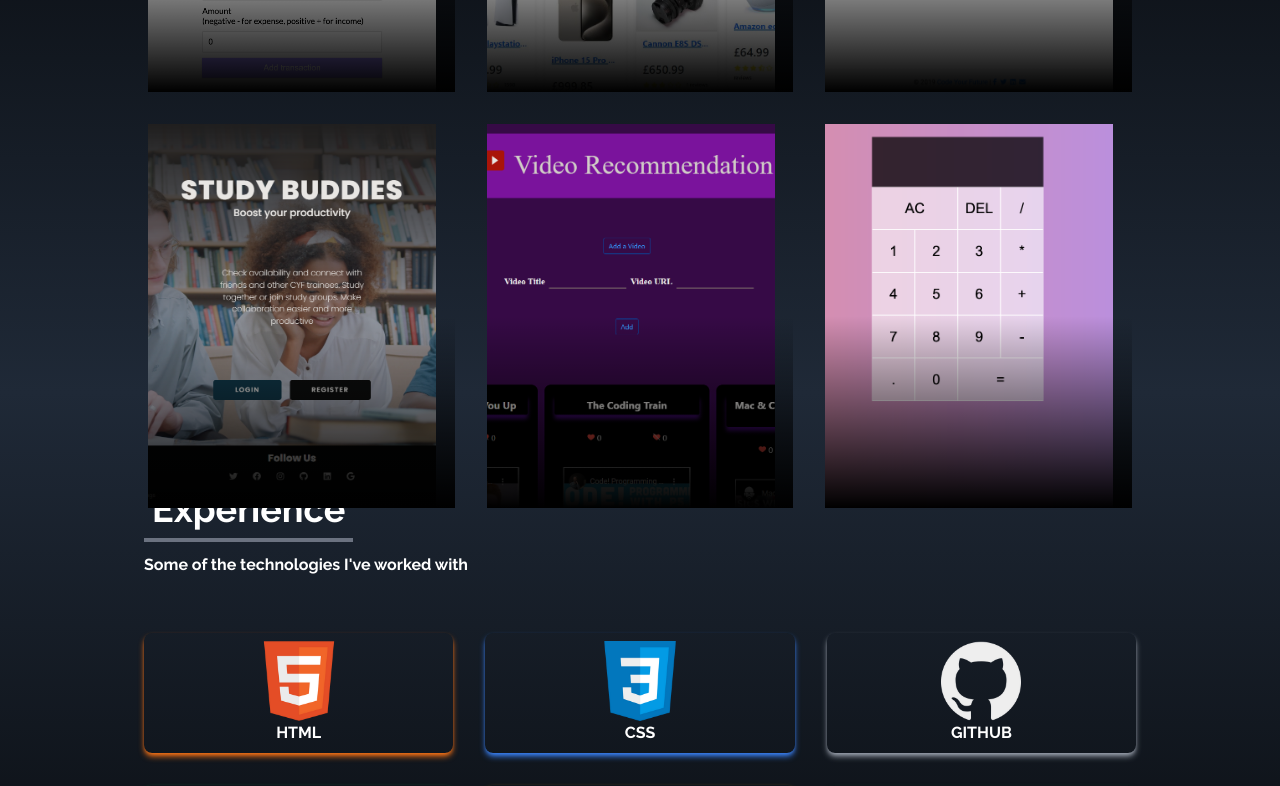
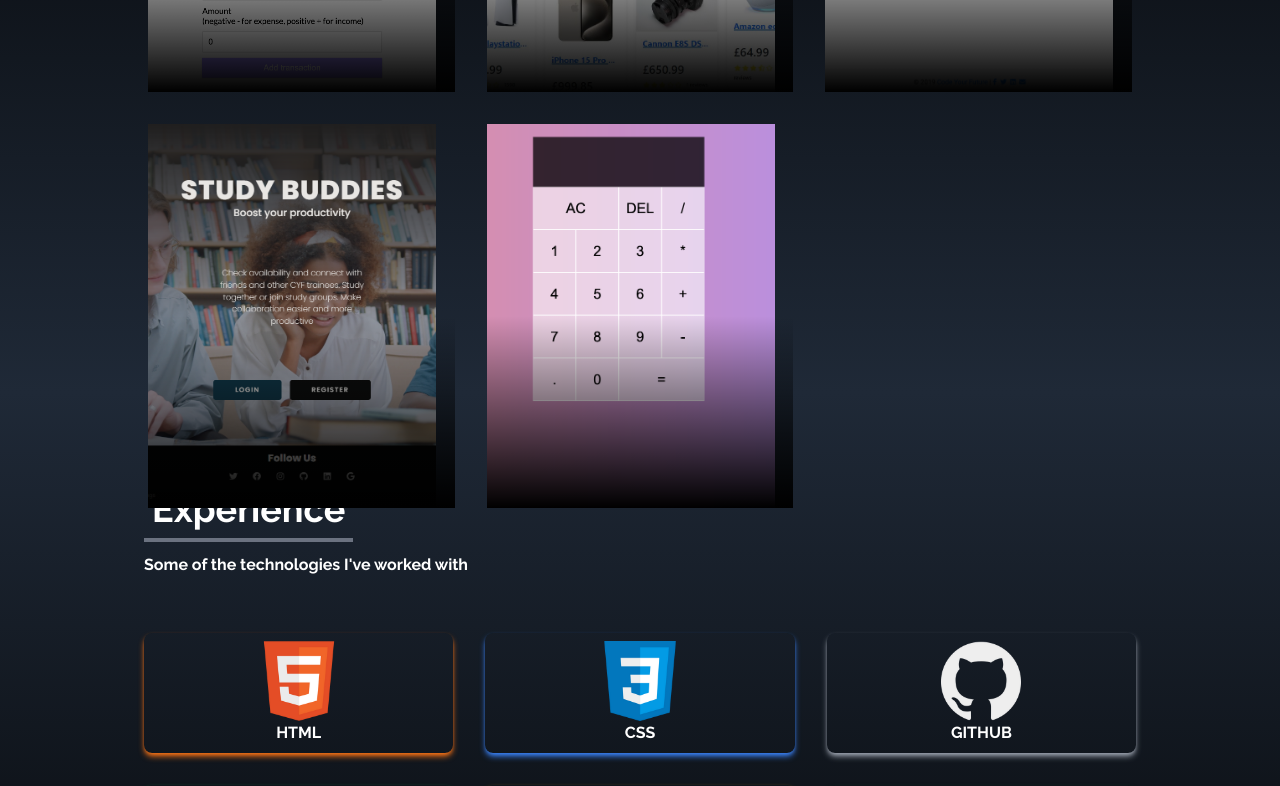
Before and after one commit to AL-ASHMALI/my_portfolio, a React (Create React App) app: page / in a window 1280 px wide. Shown: the part 1600-2386 px from the top of the page. Built offline with nearby package versions, Linux system fonts and the light colour scheme.

Commit message:
code refactoring

```diff
--- a/src/components/Portfolio.jsx
+++ b/src/components/Portfolio.jsx
@@ -1,7 +1,7 @@
 import React from 'react';
 import expenseTracker from '../pics/portfolio/Expense-tracker.png';
 import studyBuddies from '../pics/portfolio/studyBuddies.png';
-import videoRecommendation from '../pics/portfolio/Video-Recommendation.png';
+
 import calculator from '../pics/portfolio/Calculator.png';
 import Sama from '../pics/portfolio/Sama.png';
 import PortfolioCard from './PortfolioCard';
@@ -37,16 +37,8 @@ function Portfolio() {
       title: 'Study Buddy',
       description: 'If you have trouble studying alone, this website will help',
     },
-
     {
       id: 5,
-      src: videoRecommendation,
-      link: 'https://github.com/AL-ASHMALI/Full-Stack-Project-Assessment',
-      title: 'Video Recommendation',
-      description: 'A website for recommending and sharing great videos ',
-    },
-    {
-      id: 6,
       src: calculator,
       link: 'https://just-a-calculator.netlify.app',
       title: 'Just a Calculator',
```
Also changed, not shown: src/pics/portfolio/Video-Recommendation.png (deleted), src/pics/portfolio/url-shortener.png (deleted).
